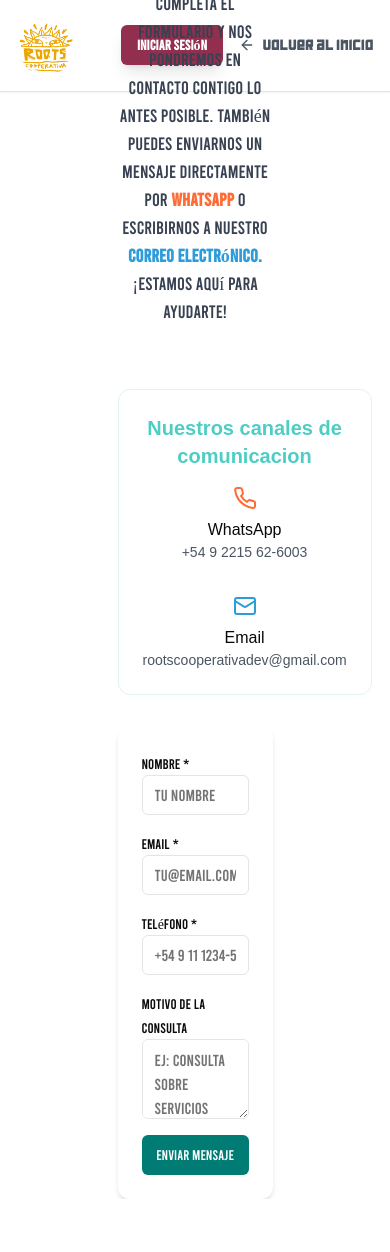
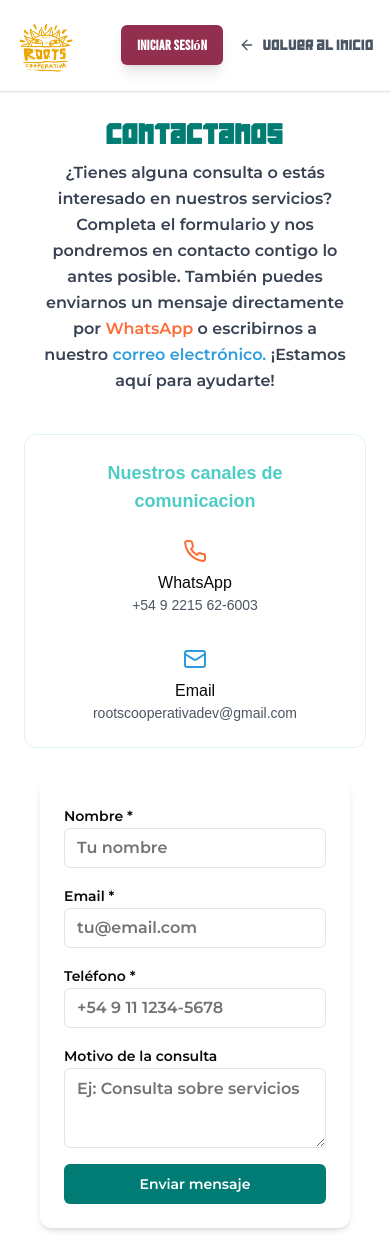
Before and after one commit to roots-cooperativa-dev/frontend-rootscoop, a Next.js app in the folder front/: page /contacto in a window 390 px wide. Before the commit the page ends 1199 px from the top, so only its background shows below. Built offline with nearby package versions, Linux system fonts and the light colour scheme; no server answers.

Commit message:
hago responsive la pagina

```diff
--- a/front/src/app/contacto/component/formContacto.tsx
+++ b/front/src/app/contacto/component/formContacto.tsx
@@ -41,14 +41,14 @@ const handleSubmit = async (
 
 const ContactoFormulario = () => {
   return (
-    <div className="bg-white w-1/2 p-6 rounded-xl shadow-md space-y-6">
+    <div className="bg-white w-full p-6 rounded-xl shadow-md space-y-6 mx-auto">
       <Formik
         initialValues={initialValues}
         validationSchema={validationSchema}
         onSubmit={handleSubmit}
       >
         {({ handleChange, isSubmitting }) => (
-          <Form className="space-y-4 font-bebas">
+          <Form className="space-y-4 font-popular">
             <div>
               <Label>Nombre *</Label>
               <Input
--- a/front/src/app/contacto/page.tsx
+++ b/front/src/app/contacto/page.tsx
@@ -7,14 +7,15 @@ import HeaderBasic from "@/src/components/headers/EncabezadoSencillo";
 const Contacto = () => {
   return (
     <>
-      <HeaderBasic/>
-      <div className="flex flex-col lg:flex-row justify-center items-center h-screen p-10 gap-8 ">
-        <div className="flex flex-col w-1/2">
-          <div className="text-center">
-            <h1 className="text-4xl font-bold text-[#017d74] font-chewy">
+      <HeaderBasic />
+      <div className="flex flex-col lg:flex-row justify-center items-center min-h-screen p-6 sm:p-10 gap-8">
+        {/* Contenedor izquierdo con texto y canales */}
+        <div className="flex flex-col w-full lg:w-1/2 max-w-xl mx-auto">
+          <div className="text-center px-4 lg:px-0">
+            <h1 className="text-3xl sm:text-4xl font-bold text-[#017d74] font-chewy">
               Contactanos
             </h1>
-            <p className="mt-2 text-lg text-[#374151] font-bebas">
+            <p className="mt-2 text-base sm:text-lg text-[#374151] font-popular leading-relaxed">
               ¿Tienes alguna consulta o estás interesado en nuestros servicios?
               Completa el formulario y nos pondremos en contacto contigo lo
               antes posible. También puedes enviarnos un mensaje directamente
@@ -26,21 +27,22 @@ const Contacto = () => {
               ¡Estamos aquí para ayudarte!
             </p>
           </div>
-          {/* Contacto */}
-          <div className="mt-16 text-center bg-white p-6 rounded-xl border border-[#dcf5f3] max-w-xl mx-auto">
-            <h3 className="text-xl font-semibold text-[#4ecdc4] mb-4">
+
+          {/* Canales de contacto */}
+          <div className="mt-10 sm:mt-16 text-center bg-white p-6 rounded-xl border border-[#dcf5f3]">
+            <h3 className="text-lg sm:text-xl font-semibold text-[#4ecdc4] mb-6">
               Nuestros canales de comunicacion
             </h3>
             <div className="flex flex-col sm:flex-row items-center justify-center gap-8">
-              <div className="flex items-center flex-col gap-2 text-gray-800">
-                <Phone className="text-[#ff6b35]" />
+              <div className="flex flex-col items-center gap-2 text-gray-800">
+                <Phone className="text-[#ff6b35] text-3xl sm:text-4xl" />
                 <div>
                   <p className="font-medium text-[#09090b]">WhatsApp</p>
                   <p className="text-sm text-[#4b5563]">+54 9 2215 62-6003</p>
                 </div>
               </div>
-              <div className="flex items-center flex-col gap-2 text-gray-800">
-                <Mail className="text-[#2d9cdb]" />
+              <div className="flex flex-col items-center gap-2 text-gray-800">
+                <Mail className="text-[#2d9cdb] text-3xl sm:text-4xl" />
                 <div>
                   <p className="font-medium text-[#09090b]">Email</p>
                   <p className="text-sm text-[#4b5563]">
@@ -52,7 +54,10 @@ const Contacto = () => {
           </div>
         </div>
 
-        <ContactoFormulario />
+        {/* Formulario */}
+        <div className="w-full lg:w-1/2 max-w-xl mx-auto px-4 lg:px-0">
+          <ContactoFormulario />
+        </div>
       </div>
     </>
   );
```
